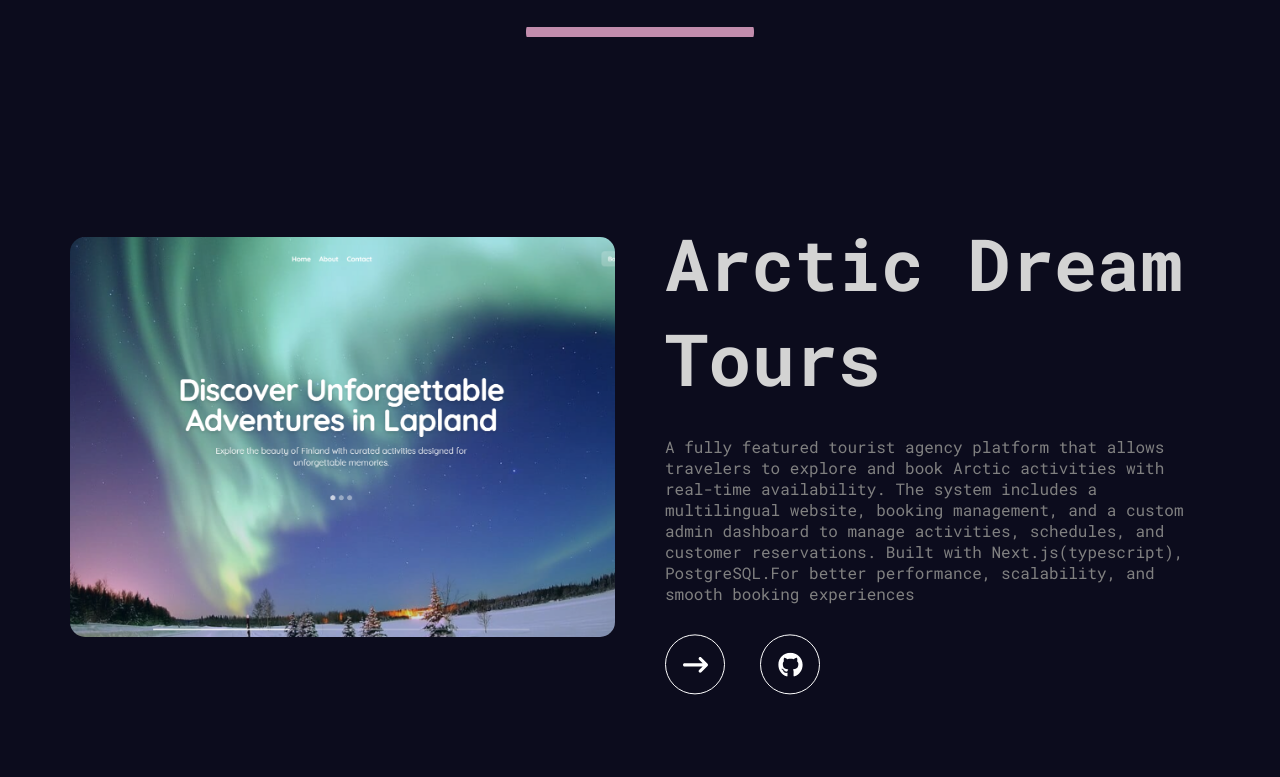
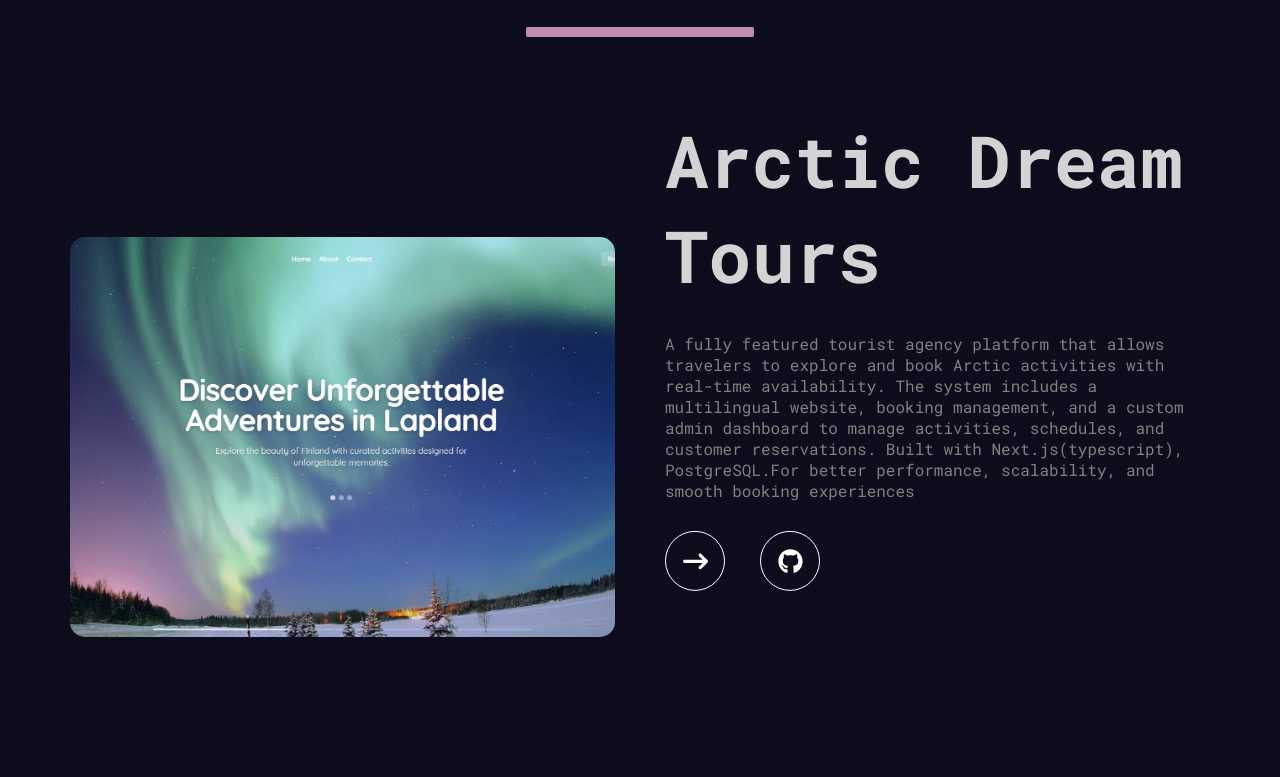
Before and after one commit to IssamKharbache/My-personal-portfolio, a React (Vite) app: page / in a window 1280 px wide. Shown: the part 3363-4140 px from the top of the page. Built offline with nearby package versions, Linux system fonts and the light colour scheme.

Commit message:
Refactor code structure for improved readability and maintainability

```diff
--- a/src/data.js
+++ b/src/data.js
@@ -27,6 +27,15 @@ export const itemsProject = [
   },
   {
     id: 4,
+    title: "Wholesomemeals",
+    description:
+      "WholesomeMeals helps you discover, plan, and cook delicious recipes from around the world — all in one place.",
+    image: "/wholsome.png",
+    github: "https://github.com/IssamKharbache/wholesomemeals",
+    live: "https://wholesomemeals.vercel.app/",
+  },
+  {
+    id: 5,
     title: "Royal arc",
     description:
       "Royal arc is an example of a full fledge marketing agency that specializes in branding, web design, and digital marketing.. ",
```
Also changed, not shown: public/wholsome.png (added).
